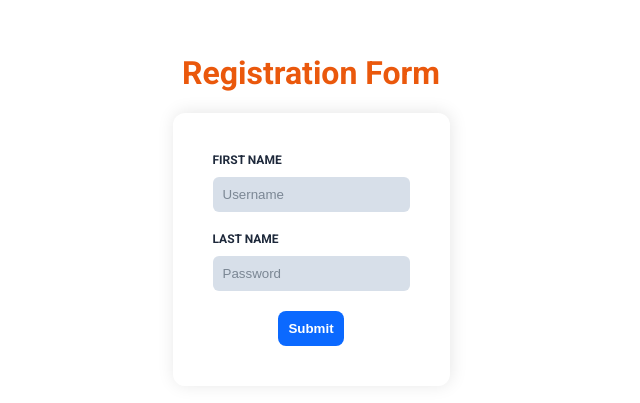
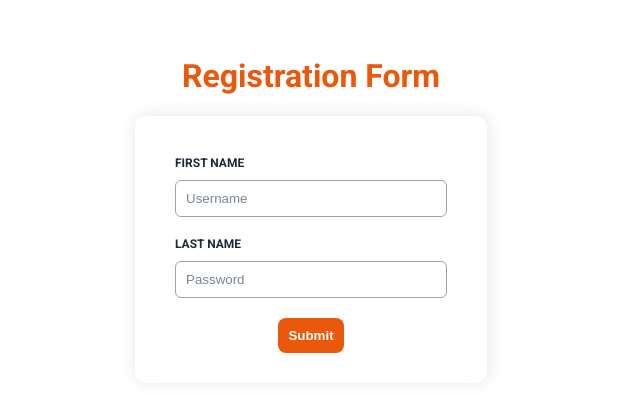
Before and after one commit to nokhalal-mahato/react-assignments, a React (Create React App) app: page /RegitrationForm in a window 1280 px wide. Shown: the part 191-594 px from the top of the page, without its empty margins (329-969 px from the left). Built offline with nearby package versions, Linux system fonts and the light colour scheme.

Commit message:
registration form  updated

```diff
--- a/src/components/RegistrationForm/index.css
+++ b/src/components/RegistrationForm/index.css
@@ -11,7 +11,7 @@
     flex-direction: column;
     align-items: flex-start;
     border-radius: 12px;
-    padding:40px;
+    padding:20px 40px 20px;
 }
 .registration-form-header{
     color: #ea580c;
@@ -21,28 +21,49 @@
     font-weight: bold;
     font-size: 12px;
     margin-bottom: 10px;
+    margin-top: 20px;
 }
 .registration-form-input-field{
-    background-color: #d7dfe9;
-    border: 0px;
+    background-color: transparent;
+    border: 1px solid #9aa5b1;
     padding: 10px;
+    width: 250px;
     border-radius:6px;
-    margin-bottom: 20px;
+}
+.registration-form-input-field:focus{
+    outline: none;
 }
 
 .registration-form-error-message{
     color: red;
     font-size: 11px;
+    margin-bottom: 0px;
 }
 .registration-form-login-button{
     border-radius: 8px;
-    background-color: #0b69ff;
+    background-color: #ea580c;
     color: white;
     font-weight: bold;
     border: 0px;
     padding:10px;
-    margin: auto;
+    margin:20px auto 10px;
 }
 .registration-form-input-error{
+    border: 1px solid #ff0b37;
+    background-color: #fef2f4;
+}
+.registration-form-success-container{
+    box-shadow: 1px -1px 17px 0px rgba(0,0,0,0.10);
+    display: flex;
+    flex-direction: column;
+    align-items: center;
+    border-radius: 12px;
+    padding:30px;
+    text-align: center;
+}
 
+@media(max-width:450px){
+    .registration-form-input-field{
+    width: 200px;
 }
+}
--- a/src/components/RegistrationForm/index.js
+++ b/src/components/RegistrationForm/index.js
@@ -29,7 +29,7 @@ class RegistrationForm extends Component {
   };
 
   onChangeFirstName = (event) => {
-    this.setState({ firstname: event.target.value,firstnameError:false });
+    this.setState({ firstname: event.target.value, firstnameError: false });
   };
 
   onChangeLastName = (event) => {
@@ -47,6 +47,15 @@ class RegistrationForm extends Component {
       this.setState({ lastNameError: true });
     }
   };
+  submitAnotherResponse=()=>{
+    this.setState({
+      firstname: "",
+      lastName: "",
+      // lastNameError: false,
+      // firstnameError: false,
+      submitSuccess: false,
+    });
+  }
 
   render() {
     const {
@@ -97,6 +106,20 @@ class RegistrationForm extends Component {
             </button>
           </form>
         )}
+        {submitSuccess && (
+          <div className="registration-form-success-container">
+            <div className="registration-form-success-image">
+              <img src="https://assets.ccbp.in/frontend/react-js/success-icon-img.png" alt="success"/>
+            </div>
+            <h2>Submitted Successfully</h2>
+            <button
+              className="registration-form-login-button"
+              onClick={this.submitAnotherResponse}
+            >
+              Submit Another Response
+            </button>
+          </div>
+        )}
       </div>
     );
   }
```
